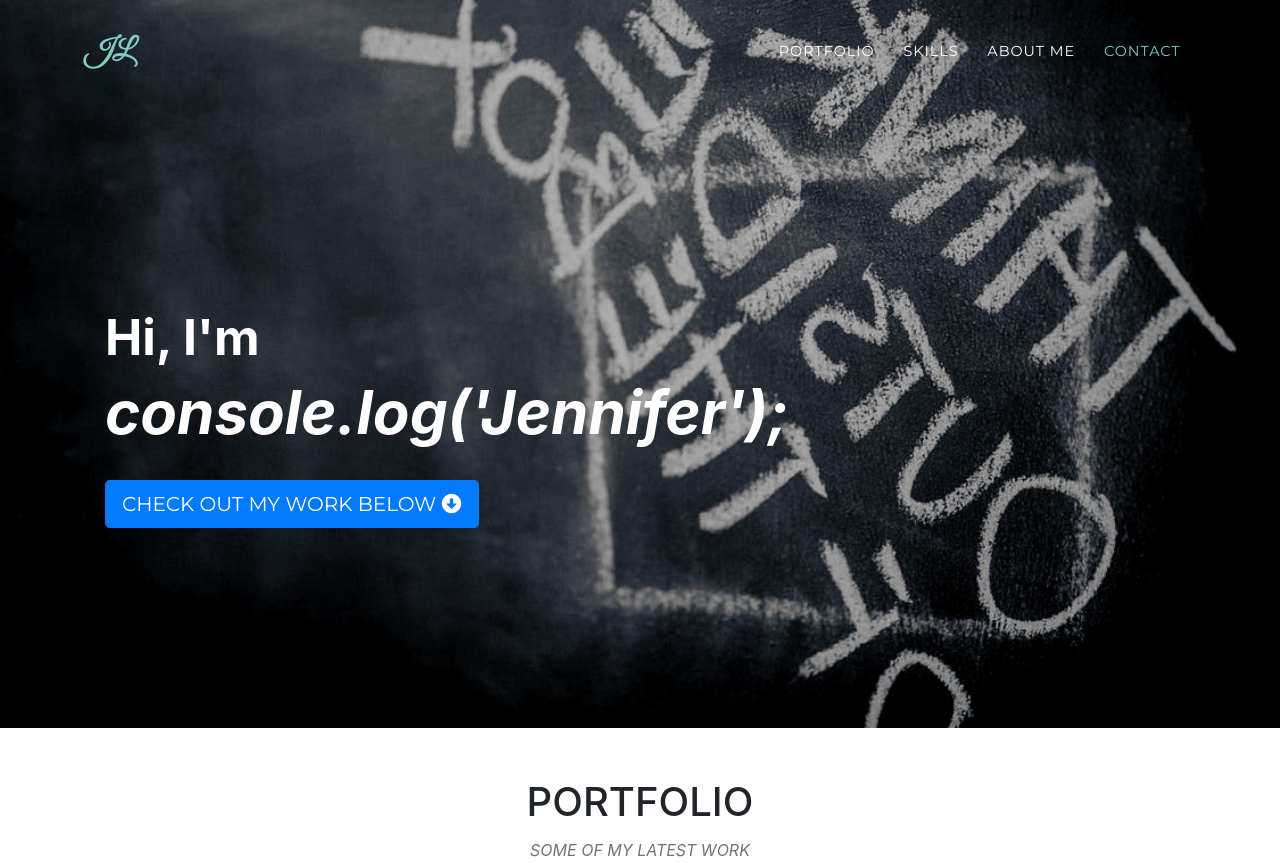
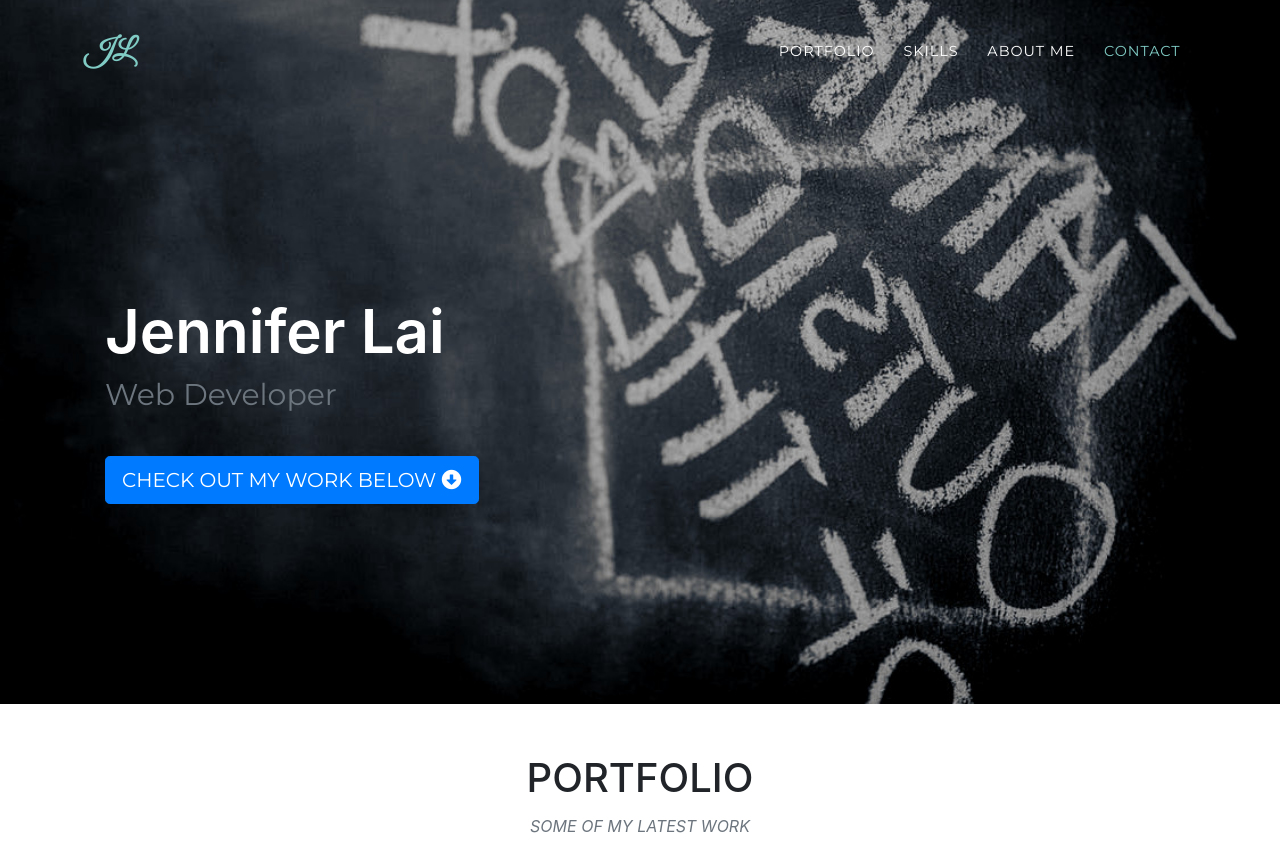
Before and after one commit to jen-icl/portfolio, a website with bundled scripts: page index.html in a window 1280 px wide. Shown: the top 863 px of the page. Built offline with nearby package versions, Linux system fonts and the light colour scheme; files whose address does not match are found by name; a web font is replaced by a local one.

Commit message:
cleaned up header text and cleaned up footer spacing for smaller screen sizes

```diff
--- a/css/agency.css
+++ b/css/agency.css
@@ -184,20 +184,18 @@ header.masthead .intro-text {
 }
 
 header.masthead .intro-text .intro-heading {
-  font-size: 22px;
-  font-weight: 700;
+  font-size: 30px;
+  font-weight: 600;
   line-height: 38px;
   margin-left: 20px;
   font-family: 'Droid Serif', -apple-system, BlinkMacSystemFont, 'Segoe UI', Roboto, 'Helvetica Neue', Arial, sans-serif, 'Apple Color Emoji', 'Segoe UI Emoji', 'Segoe UI Symbol', 'Noto Color Emoji';
 }
 
 header.masthead .intro-text .intro-lead-in {
-  font-size: 24px;
-  font-weight: 700;
-  font-style: italic;
+  font-size: 20px;
   line-height: 38px;
-  margin: 0 0 25px 20px;
-  font-family: 'Droid Serif', -apple-system, BlinkMacSystemFont, 'Segoe UI', Roboto, 'Helvetica Neue', Arial, sans-serif, 'Apple Color Emoji', 'Segoe UI Emoji', 'Segoe UI Symbol', 'Noto Color Emoji';
+  margin: 0 0 20px 20px;
+  font-family: 'Montserrat', -apple-system, BlinkMacSystemFont, 'Segoe UI', Roboto, 'Helvetica Neue', Arial, sans-serif, 'Apple Color Emoji', 'Segoe UI Emoji', 'Segoe UI Symbol', 'Noto Color Emoji';
 }
 
 header.masthead .intro-text .btn  {
@@ -216,14 +214,12 @@ header.masthead .intro-text .btn  {
     padding-bottom: 200px;
   }
   header.masthead .intro-text .intro-heading {
-    font-size: 50px;
-    font-weight: 700;
-    line-height: 75px;
+    font-size: 60px;
+    line-height: 63px;
   }
   header.masthead .intro-text .intro-lead-in {
-    font-size: 60px;
-    font-style: italic;
-    line-height: 75px;
+    font-size: 30px;
+    line-height: 63px;
     margin: 0 0 30px 20px;
   }
   header.masthead .intro-text .btn {
@@ -748,3 +744,12 @@ ul.social-buttons li a {
 ul.social-buttons li a:active, ul.social-buttons li a:focus, ul.social-buttons li a:hover {
   background-color: #80cbc4 ;
 }
+
+@media (max-width: 767px) {
+  footer .copyrightPadding {
+    padding-top: 12.5px;
+  }
+  footer span.copyright {
+    line-height: 0;
+  }
+}
--- a/index.html
+++ b/index.html
@@ -5,8 +5,9 @@
 
     <meta charset="utf-8">
     <meta name="viewport" content="width=device-width, initial-scale=1, shrink-to-fit=no">
-    <meta name="description" content="">
-    <meta name="author" content="">
+    <meta name="description" content="Jennifer Lai Portfolio Website">
+    <meta name="author" content="Jennifer Lai">
+    <meta property="og:image" content="">
 
     <title>Jennifer Lai Portfolio</title>
     <link rel="icon" href="img/logos/bracket-logo.png">
@@ -22,7 +23,7 @@
     <link href='https://fonts.googleapis.com/css?family=Roboto+Slab:400,100,300,700' rel='stylesheet' type='text/css'>
 
     <!-- Custom styles for this template -->
-    <link href="css/agency.min.css" rel="stylesheet">
+    <link href="css/agency.css" rel="stylesheet">
 
   </head>
 
@@ -58,8 +59,8 @@
     <header class="masthead">
       <div class="container">
         <div class="intro-text text-left">
-          <div class="intro-heading">Hi, I'm</div>
-          <div class="intro-lead-in">console.log('Jennifer');</div>
+          <div class="intro-heading">Jennifer Lai</div>
+          <div class="intro-lead-in text-muted">Web Developer</div>
           <a class="btn btn-primary btn-lg text-uppercase js-scroll-trigger" href="#portfolio">Check out my work below <i class="fas fa-arrow-alt-circle-down"></i></a>
         </div>
       </div>
@@ -348,7 +349,9 @@
       <div class="container">
         <div class="row">
           <div class="col-md-6">
-            <span class="copyright">Copyright &copy; jen-icl.com 2019</span>
+            <div class="copyrightPadding">
+              <span class="copyright">Copyright &copy; jen-icl.com 2019</span>
+            </div>
           </div>
           <div class="col-md-6">
             <ul class="list-inline social-buttons">
```
Also changed, not shown: 1 other file.
